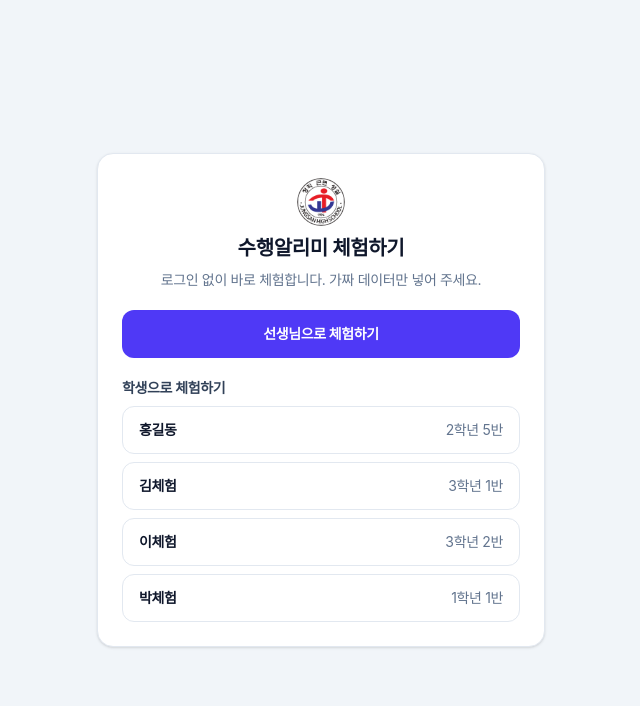
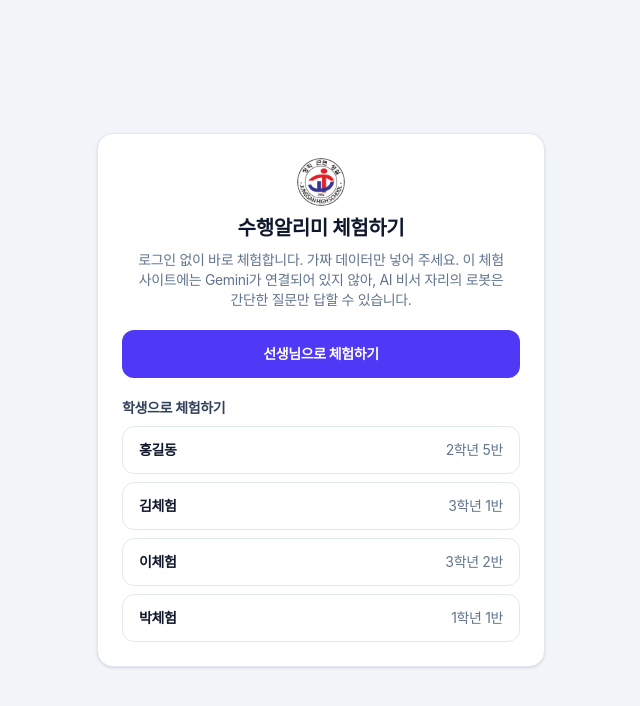
Before and after one commit to beakjunseok/preview_classfit, a React (Vite) app: page / in a window 1280 px wide. Shown: the top 706 px of the page, without its empty margins (319-959 px from the left). Built offline with nearby package versions, Linux system fonts and the light colour scheme; no server answers; the database is empty; a web font is replaced by a local one.

Commit message:
체험 사이트의 로봇 안내 문구 추가
Co-Authored-By: Claude Opus 5.5 <noreply@anthropic.com>

```diff
--- a/src/components/AgentAssistant.tsx
+++ b/src/components/AgentAssistant.tsx
@@ -85,7 +85,7 @@ export const AgentAssistant: React.FC<AgentAssistantProps> = ({ token, suggestio
           <div ref={logRef} className="flex-1 overflow-y-auto p-3 space-y-2 text-sm" aria-live="polite">
             {messages.length === 0 && (
               <div className="space-y-2">
-                <p className="text-slate-600">수행평가, 시간표, 준비물을 물어보거나 화면을 열어 달라고 말해 보세요.</p>
+                <p className="text-slate-600">체험 사이트에는 Gemini 대신 로봇이 들어 있어 간단한 질문만 답할 수 있습니다. 가장 급한 수행평가, 준비물, 시간표를 물어보세요.</p>
                 {suggestions.map((suggestion) => (
                   <button
                     key={suggestion}
--- a/src/components/LoginPortal.tsx
+++ b/src/components/LoginPortal.tsx
@@ -18,7 +18,7 @@ export const LoginPortal: React.FC<LoginPortalProps> = ({ onLoggedIn }) => {
         <div className="text-center space-y-2">
           <JungsanLogo size={48} className="mx-auto" />
           <h1 className="text-xl font-bold text-slate-900">수행알리미 체험하기</h1>
-          <p className="text-sm text-slate-500">로그인 없이 바로 체험합니다. 가짜 데이터만 넣어 주세요.</p>
+          <p className="text-sm text-slate-500">로그인 없이 바로 체험합니다. 가짜 데이터만 넣어 주세요. 이 체험 사이트에는 Gemini가 연결되어 있지 않아, AI 비서 자리의 로봇은 간단한 질문만 답할 수 있습니다.</p>
         </div>
 
         <button
```
